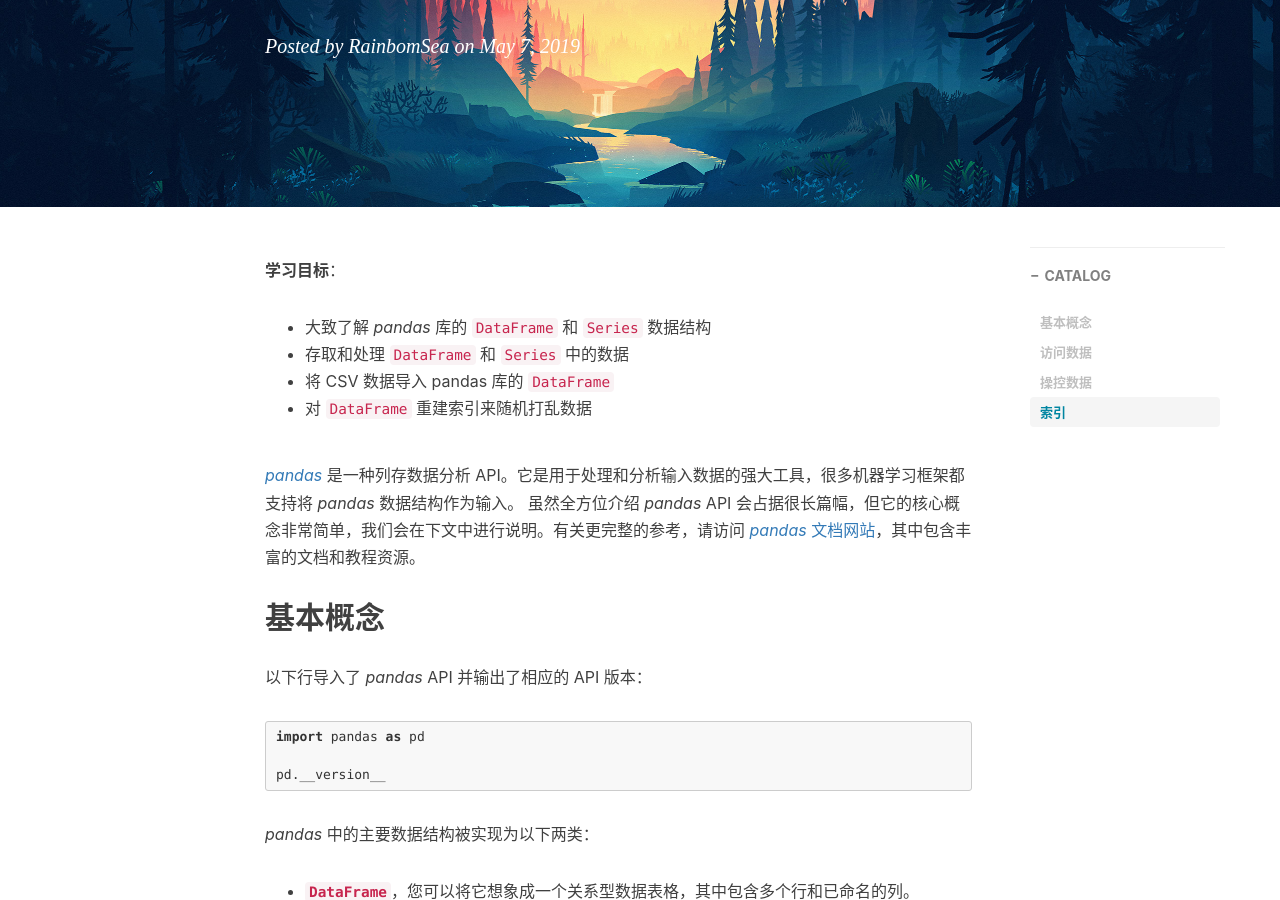
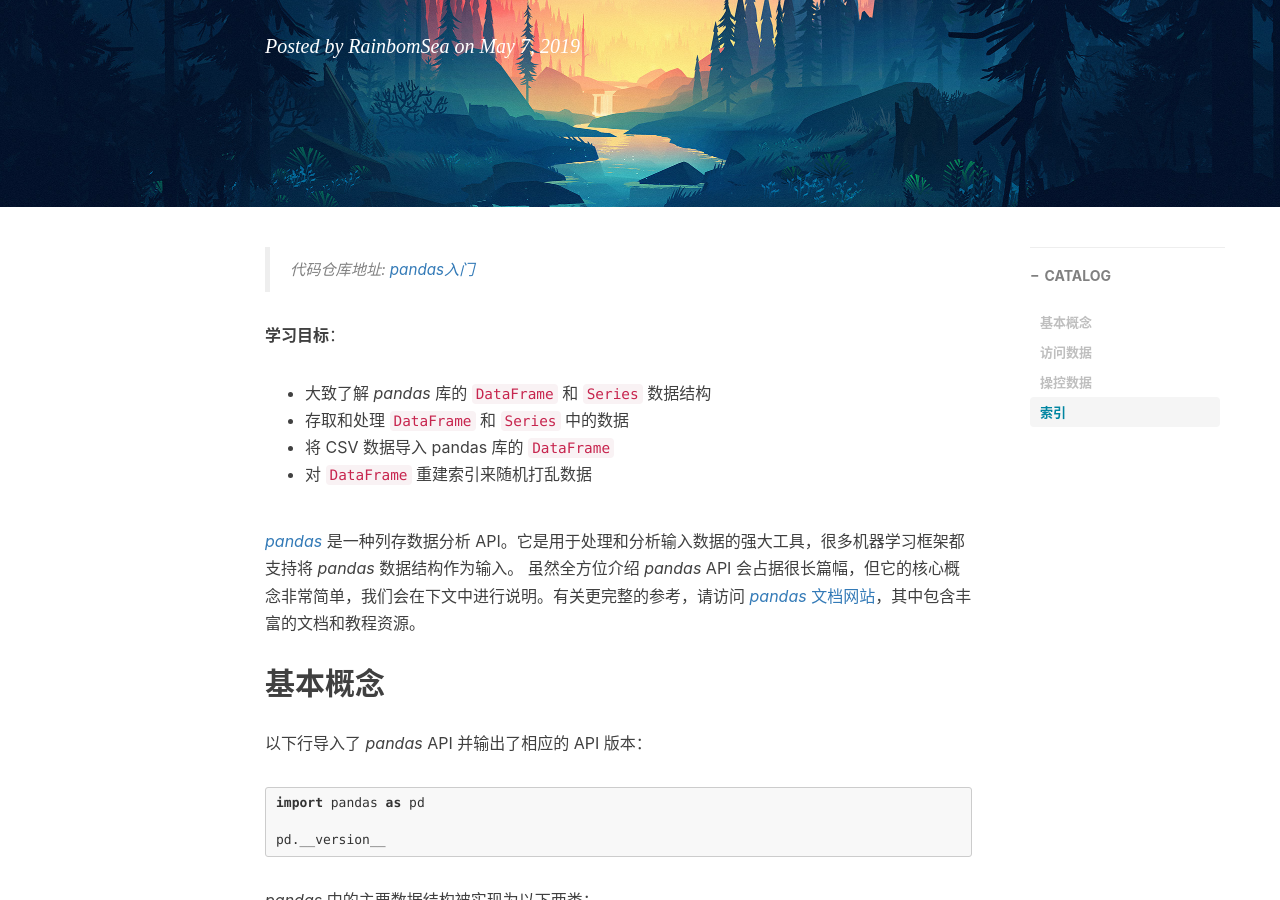
Before and after one commit to rainbomsea/rainbomsea.github.io, a Jekyll site: the page built from _posts/2019-05-07-pandas入门.md, in a window 1280 px wide and 900 px high, scrolled down 316 px. Built offline with Jekyll 4.4.1, drawn with Linux system fonts in a browser that asks for light colours; nearby versions of some CDN libraries; comment, search, counter and statistics services are not loaded.

Commit message:
添加Pandns入门文章的仓库地址

```diff
--- a/_posts/2019-05-07-pandas入门.md
+++ b/_posts/2019-05-07-pandas入门.md
@@ -11,6 +11,8 @@ tags:
     - 人工智能
     - 谷歌机器学习快速课程
 ---
+
+> 代码仓库地址: [pandas入门](https://github.com/RainbomSea/Jupyter-Notebook/blob/master/%E8%B0%B7%E6%AD%8C%E6%9C%BA%E5%99%A8%E5%AD%A6%E4%B9%A0%E9%80%9F%E6%88%90%E8%AF%BE%E7%A8%8B/pandas%E5%85%A5%E9%97%A8.ipynb)
 
 **学习目标**：
 
```
